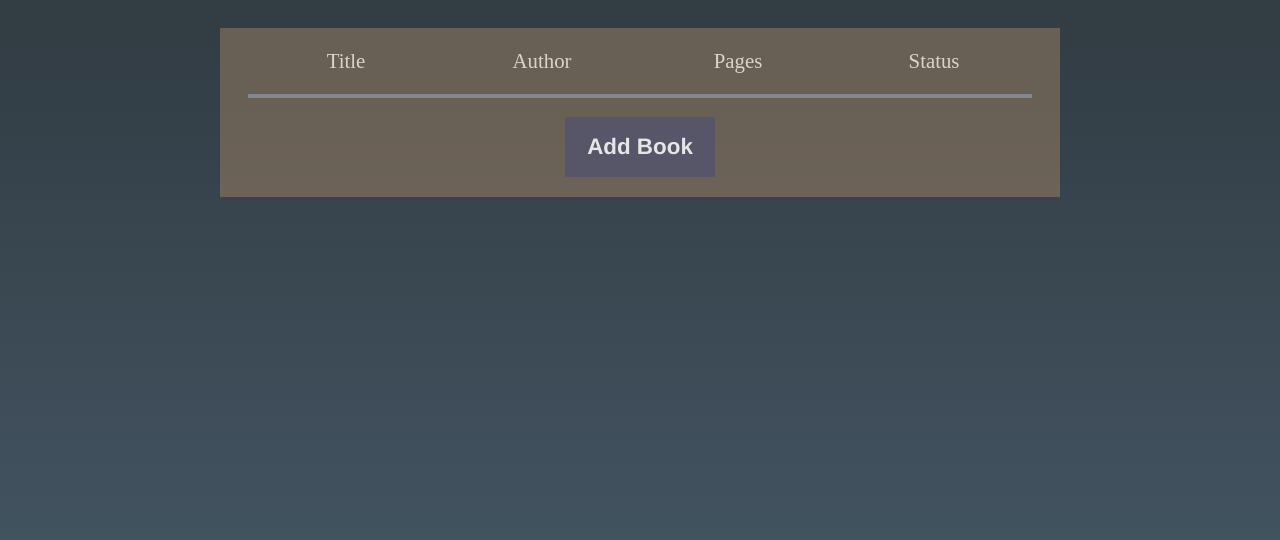
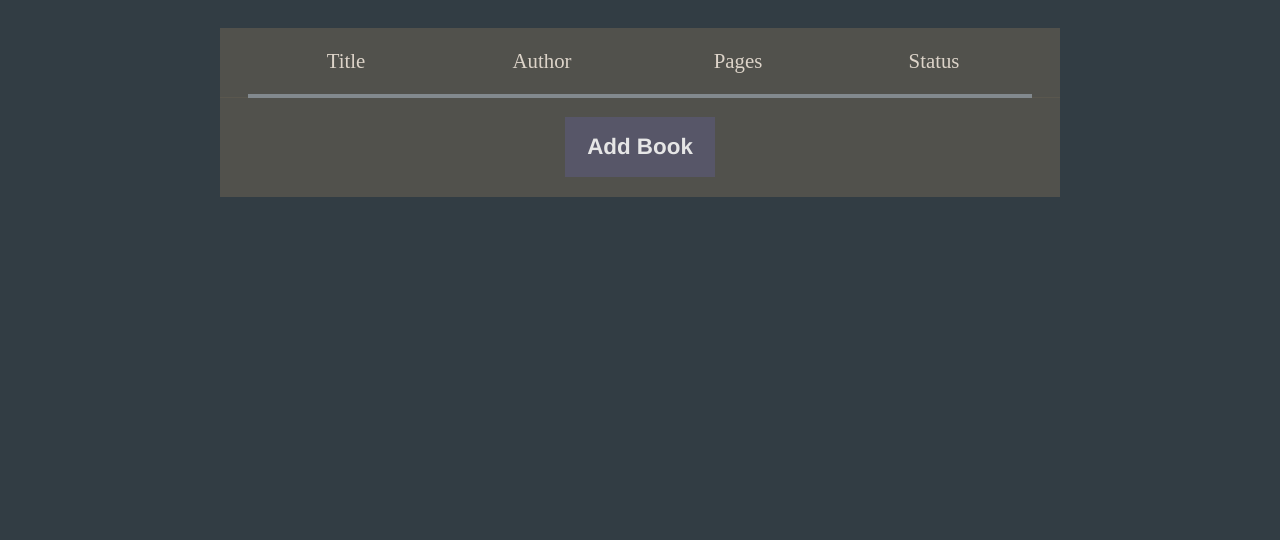
Before and after one commit to akashdas98/library, a plain HTML site: page index.html in a window 1280 px wide. Shown: the part 92-632 px from the top of the page. Drawn offline with Linux system fonts and the light colour scheme; a web font is replaced by a local one.

Commit message:
Remove gradient.

```diff
--- a/style.css
+++ b/style.css
@@ -46,8 +46,7 @@ html, body {
 }
 
 body {
-    background: -webkit-linear-gradient(top, #323d44, #4b5f70) 50% 120px fixed;
-    background: linear-gradient(to bottom, #323d44, #4b5f70) 50% 120px fixed;
+    background: #323d44 fixed;
 }
 
 .head {
@@ -82,7 +81,7 @@ body {
 .header, .body {
     width: 60vw;
     min-width: 840px;
-    background: #685f55;
+    background: rgba(95, 90, 81, 0.7) fixed;
 }
 
 .body {
@@ -90,8 +89,6 @@ body {
     top: 69px;
     min-height: 100px;
     overflow: auto;
-    background: -webkit-linear-gradient(top, #685f55, #8d7e6e) 50% 189px fixed;
-    background: linear-gradient(to bottom, #685f55, #8d7e6e) 50% 189px fixed;
 }
 
 table {
```
